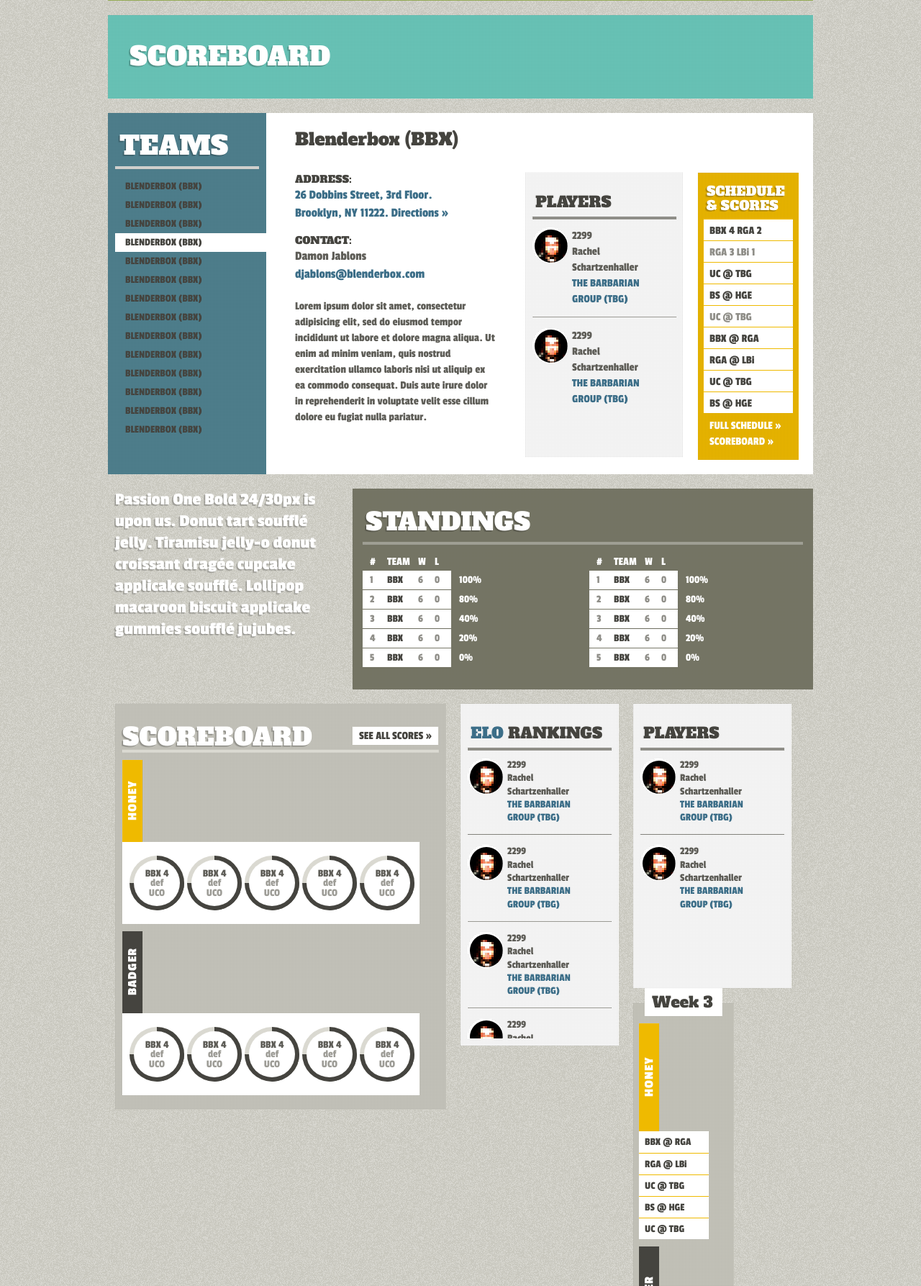
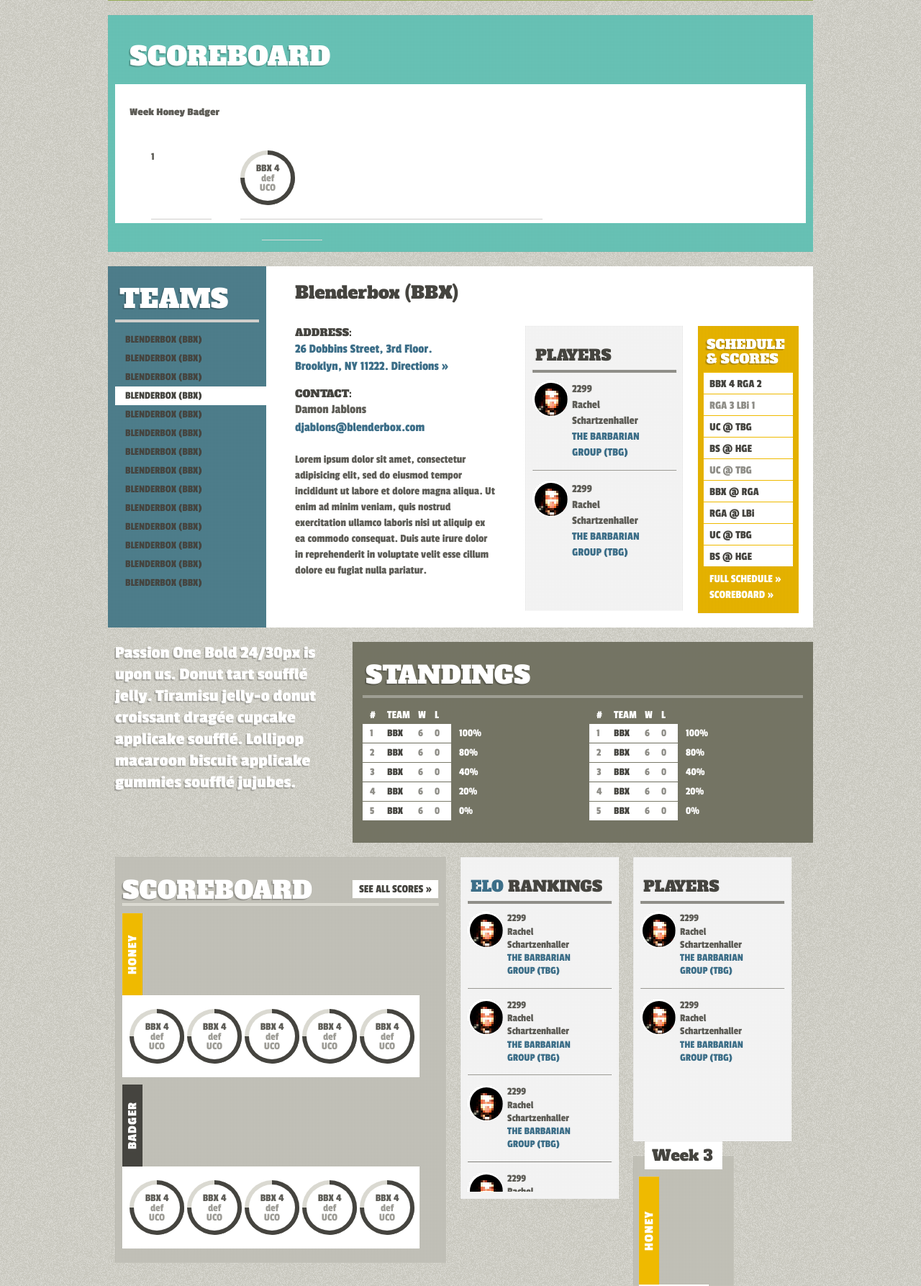
Before and after one commit to blenderbox/dppl, a Django app: page / in a window 1280 px wide. Shown: the part 988-2775 px from the top of the page at 72% size. Run offline with Django 3.2, Linux system fonts and the light colour scheme; style sheets or scripts are compiled from the project's sources; parts of the project's set-up code (start-up, migrations or seed data) failed here and were passed over; some libraries are stand-ins or nearby versions.

Commit message:
one last thing to finish.  leaving it buggie (RIP) right now

```diff
--- a/public/stylesheets/all.css.scss
+++ b/public/stylesheets/all.css.scss
@@ -446,11 +446,14 @@ footer .thomp:hover { background-position:0 -78px; }
 .col-12.schedule .header { float:none; margin-left:28px; width:856px; }
 .col-12.schedule .header li { float:left; margin-right:10px; width:97px; }
 
-
 .rules h1, .scoreboard h1, .teams h1 { text-shadow:rgba(6,4,6,0.15) -1px 1px, rgba(6,4,6,0.15) -2px 2px; }
 
 .scoreboard { background-color:#6ccabd; margin-bottom:20px; padding:20px 10px; }
 .scoreboard h1 { line-height:1; padding:20px; }
+.scoreboard .copy { background:#fff; padding:30px 20px; }
+.scoreboard .row { height:115px; }
+.scoreboard .row ul { float:left; }
+.scoreboard .row ul > li { border-bottom:1px solid #d0cfcc; float:left; height:115px; padding:19px 0; width:84px; }
 
 .teams { background-color:#518391; margin-bottom:20px; }
 .teams .left { float:left; padding:0 0 20px 10px; width:220px; }
--- a/source/templates/base.html
+++ b/source/templates/base.html
@@ -187,7 +187,33 @@
         <section class="col-12 grid scoreboard">
           <h1>Scoreboard</h1>
           <div class="copy">
-
+          <strong>Week</strong>
+          <strong>Honey</strong>
+          <strong>Badger</strong>
+          <div class="row">
+              <ul>
+                <li>
+                1
+                </li>
+              </ul>
+              <ul>
+                <li>
+                  <div class="pie">
+                    <ul>
+                        <li><p class="c1-r"><span class="pie-left"></span></p></li>
+                        <li><p class="c1-l"><span class="pie-right"></span></p></li>
+                        <li><p class="c2-r"><span class="pie-left"></span></p></li>
+                        <li><p class="c2-l"><span class="pie-right"></span></p></li>
+                    </ul>
+                    <div class="crc">BBX 4<br/> <span class="loser">def<br/> UCO</span></div>
+                  </div>
+                </li>
+                <li></li>
+                <li></li>
+                <li></li>
+                <li></li>
+              </ul>
+          </div>
           </div>
         </section>
         <section class="col-12 grid teams">
```
